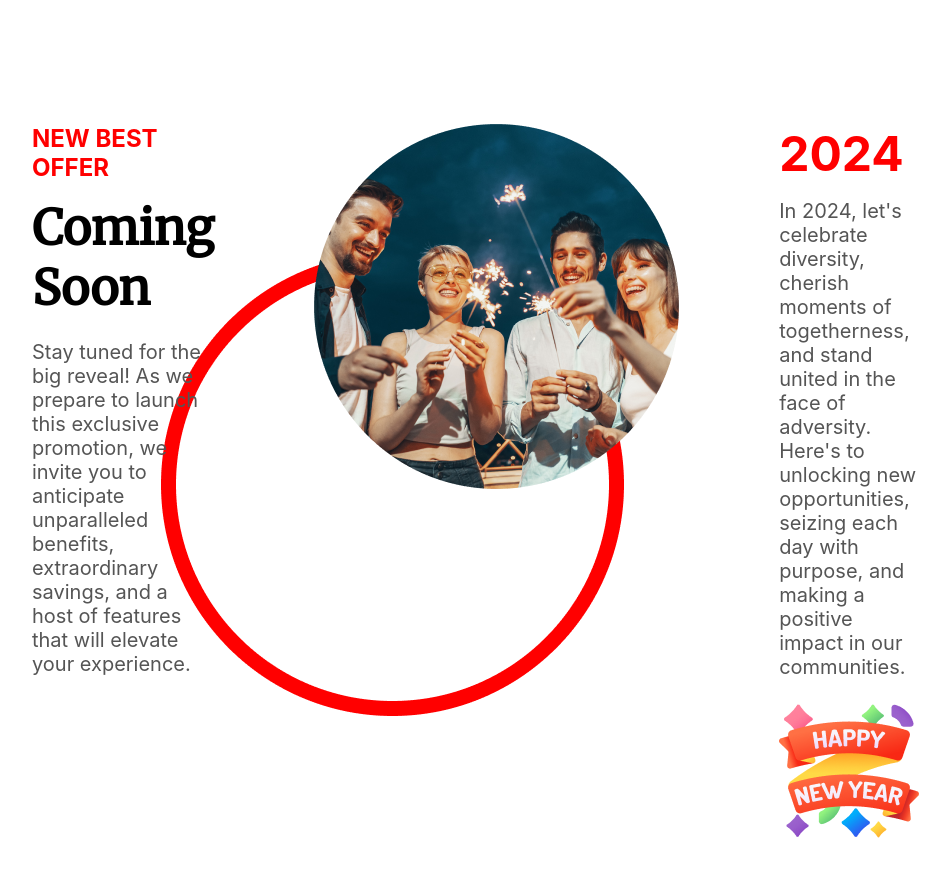
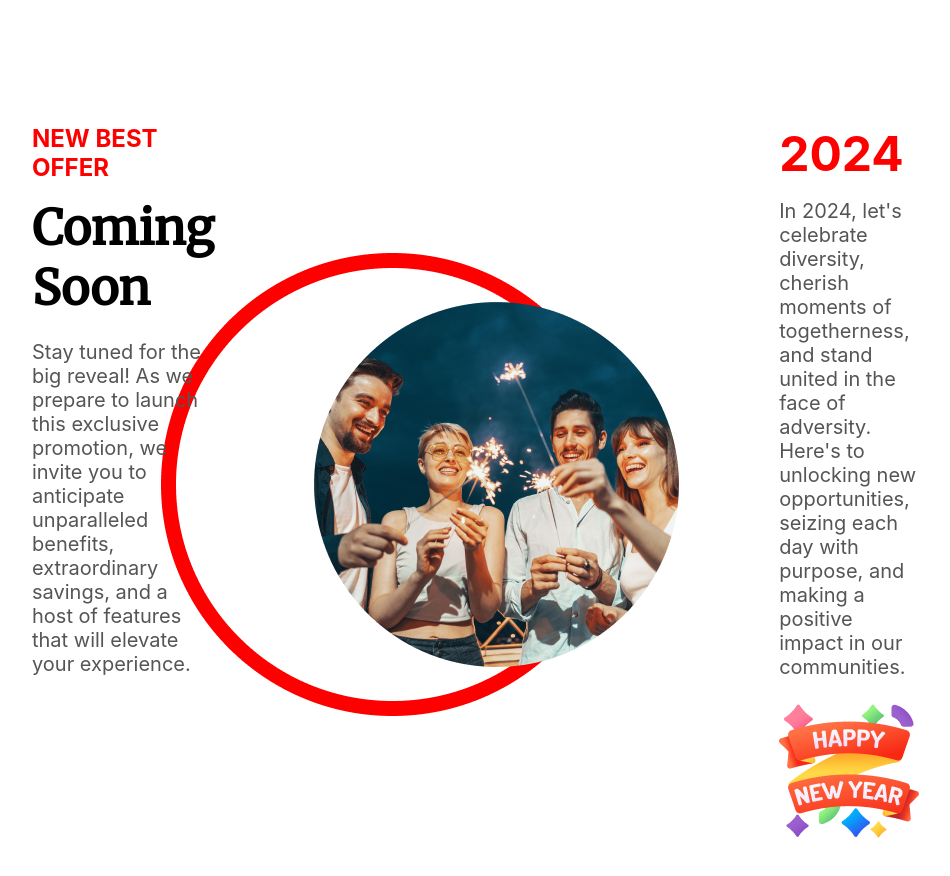
Before and after one commit to Siam-al-islam/new-year-new-mission, a plain HTML site: page index.html in a window 1280 px wide. Shown: the part 3940-4816 px from the top of the page, without its empty margins (248-1198 px from the left). Drawn offline with Linux system fonts and the light colour scheme.

Commit message:
image fixed

```diff
--- a/css/style.css
+++ b/css/style.css
@@ -133,6 +133,12 @@ main {
     display: flex;
     padding: 100px 140px;
     gap: 100px;
+}
+
+.coming-soon-img {
+    display: flex;
+    align-items: center;
+    justify-content: center;
 }
 
 .best-offer h3 {
```
